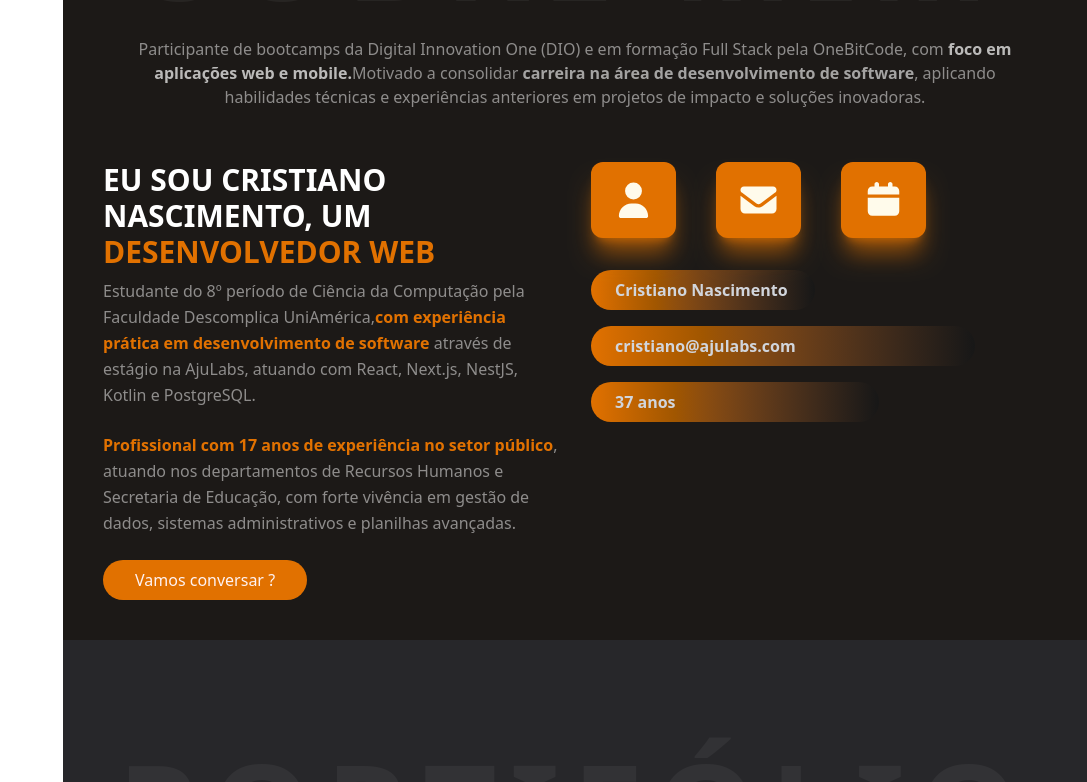
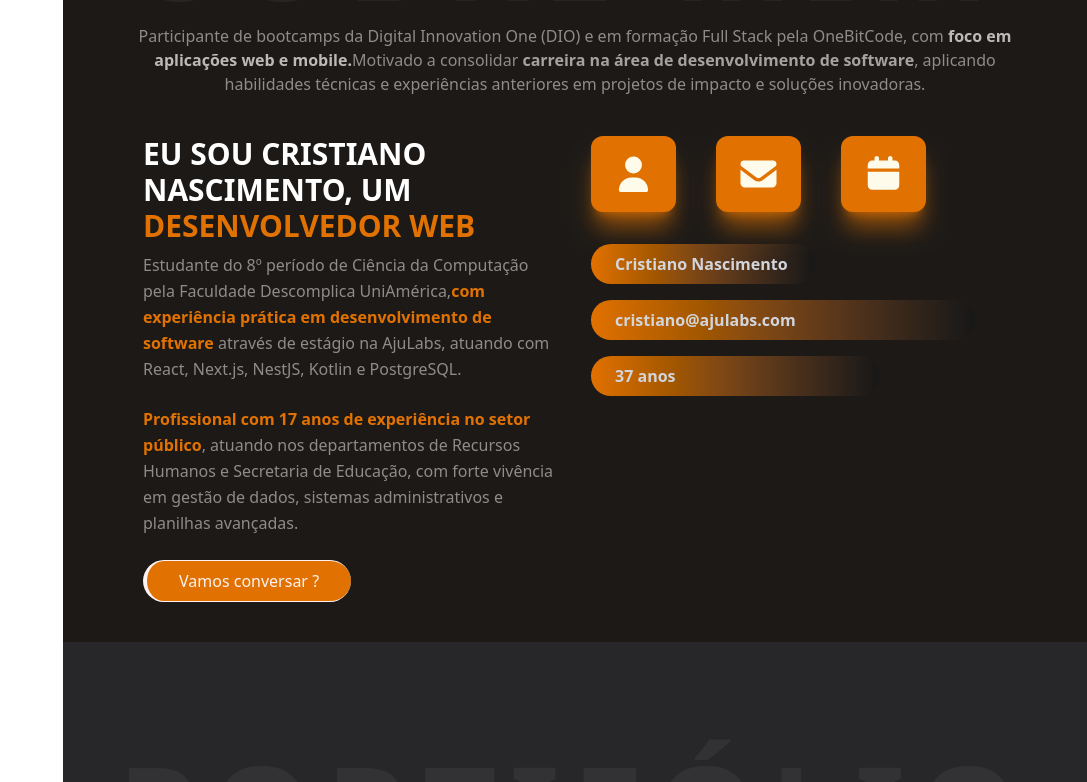
Before and after one commit to cristianoceke/Cristiano-Nascimento---Portif-lio, a Next.js app: page / in a window 1280 px wide. Shown: the part 960-1742 px from the top of the page, without its empty margins (193-1280 px from the left). Built offline with nearby package versions, Linux system fonts and the light colour scheme.

Commit message:
update layout about

```diff
--- a/src/app/page.tsx
+++ b/src/app/page.tsx
@@ -39,7 +39,7 @@ export default function Home() {
           </p>
         </div>
 
-        <div className="grid grid-cols-1 md:grid-cols-2 gap-8 text-gray-300">
+        <div className="grid grid-cols-1 md:grid-cols-2 gap-8 px-10 text-gray-300">
           <div>
             <h3 className="text-3xl font-bold text-white mb-2">
               EU SOU CRISTIANO NASCIMENTO, UM <span className="text-3xl text-amber-600">DESENVOLVEDOR WEB</span>
@@ -54,7 +54,7 @@ export default function Home() {
             </p>
 
             <div className="pt-6">
-              <button className=" border-l-neutral-900 bg-amber-600  text-red-50 px-8 py-2 rounded-full transition-colors hover:bg-amber-600 hover:text-white cursor-pointer">
+              <button className="border-s-4 border-y-1 bg-amber-600  text-red-50 px-8 py-2 rounded-full transition-colors hover:bg-amber-600 hover:text-white cursor-pointer">
                 Vamos conversar ?</button>
             </div>
           </div>
```
